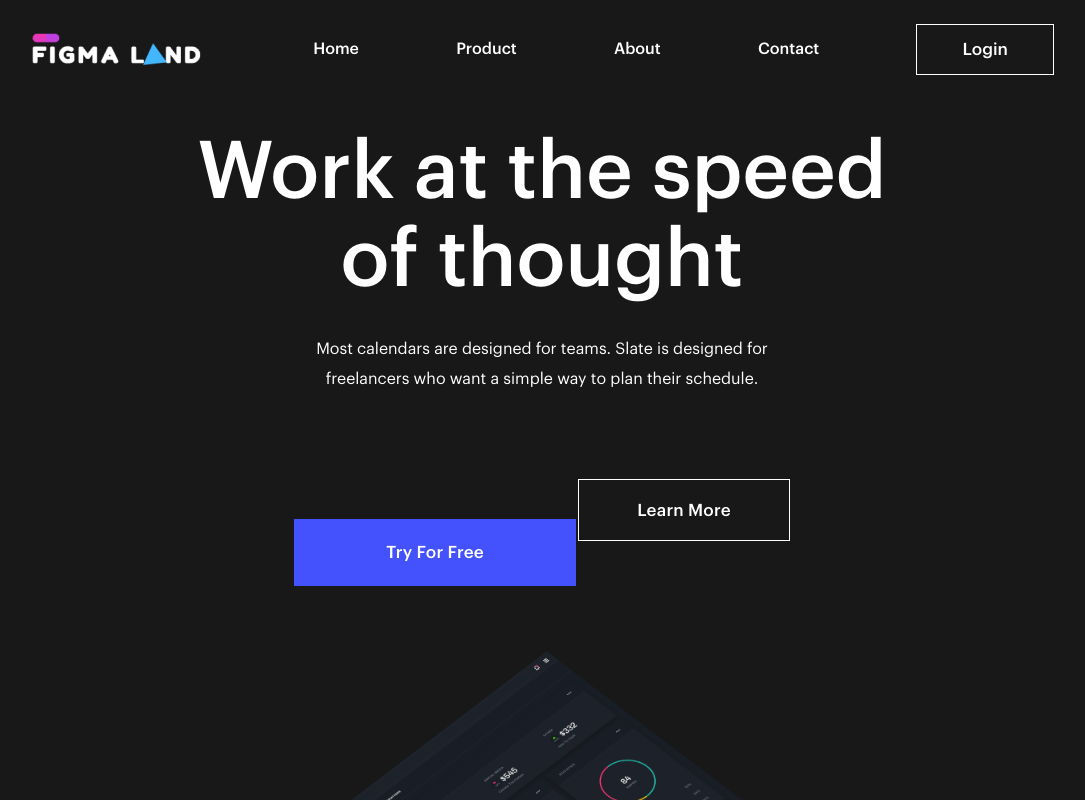
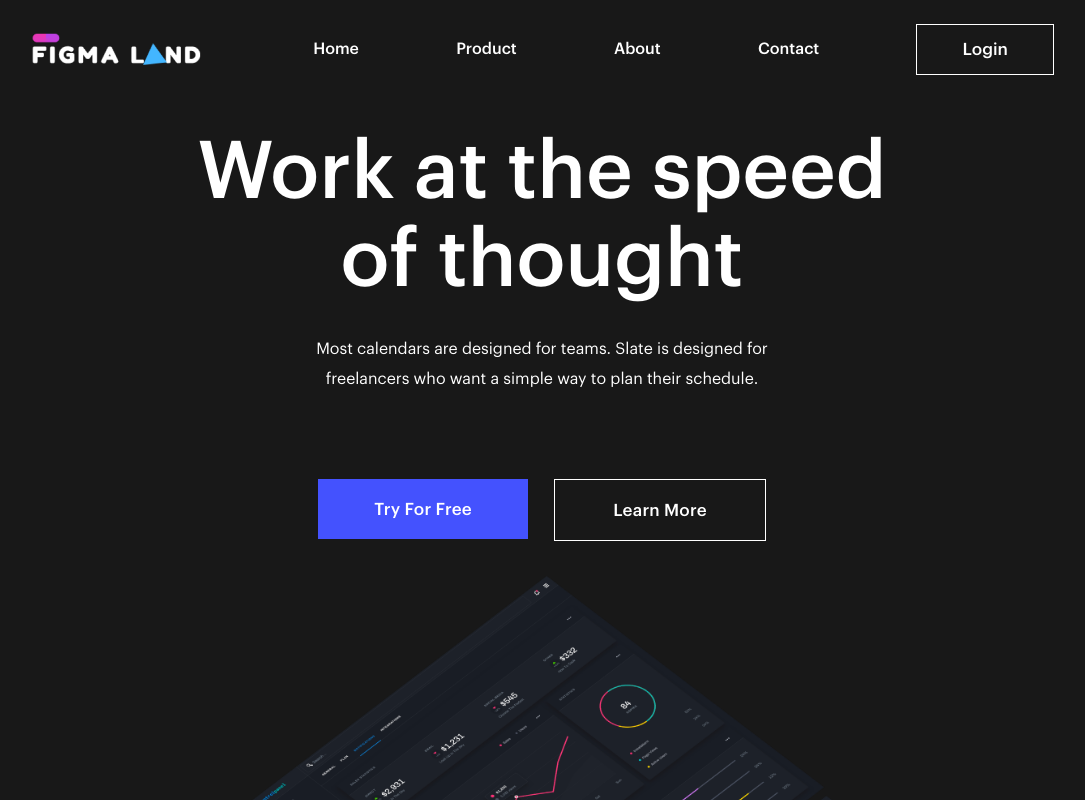
Before and after one commit to TheDa21crj/Landing-Page, a React (Create React App) app: page / in a window 1280 px wide. Shown: the top 800 px of the page, without its empty margins (98-1183 px from the left). Built offline with nearby package versions, Linux system fonts and the light colour scheme; the HTML template or start-up script is replaced by a standard one.

Commit message:
class name changed

```diff
--- a/src/Components/Contents.js
+++ b/src/Components/Contents.js
@@ -30,7 +30,7 @@ export default function Contents() {
               Ever wondered if you're too reliant on a client for work? Slate
               helps you identify.
             </p>
-            <button className="TryForFree">Try For free</button>
+            <button className="ContentTryForFree">Try For free</button>
             <img src={imgBoard} alt="" />
           </div>
         </div>
--- a/src/Components/Css/Contents.css
+++ b/src/Components/Css/Contents.css
@@ -82,7 +82,7 @@
     max-width: 268px;
 }
 
-.TryForFree {
+.ContentTryForFree {
     margin-top: 40px;
     margin-bottom: 30px;
     width: 190px;
@@ -97,7 +97,7 @@
 }
 
 .SignUp,
-.TryForFree {
+.ContentTryForFree {
     font-family: GraphikMedium;
     font-size: 17px;
     line-height: 25px;
```
